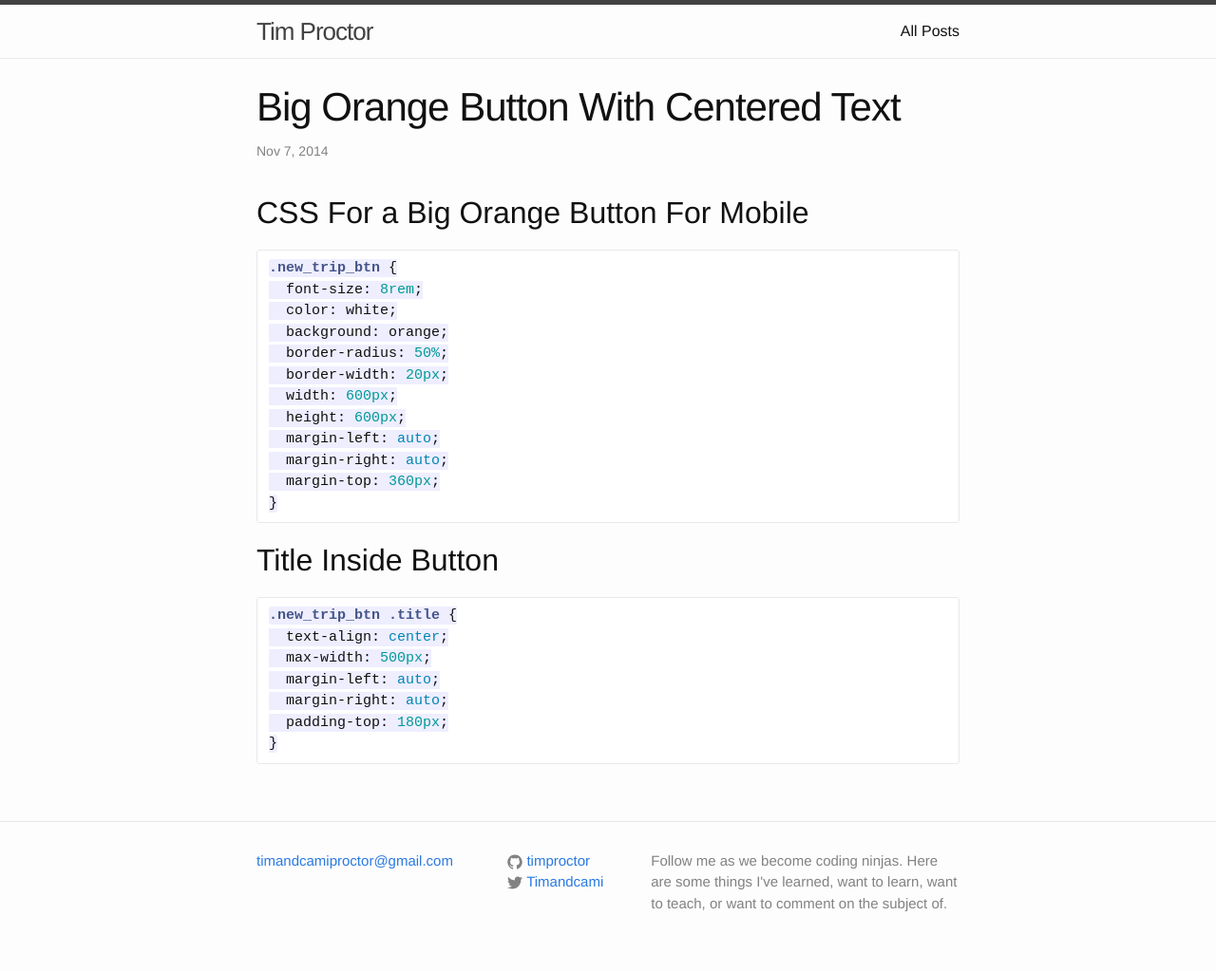
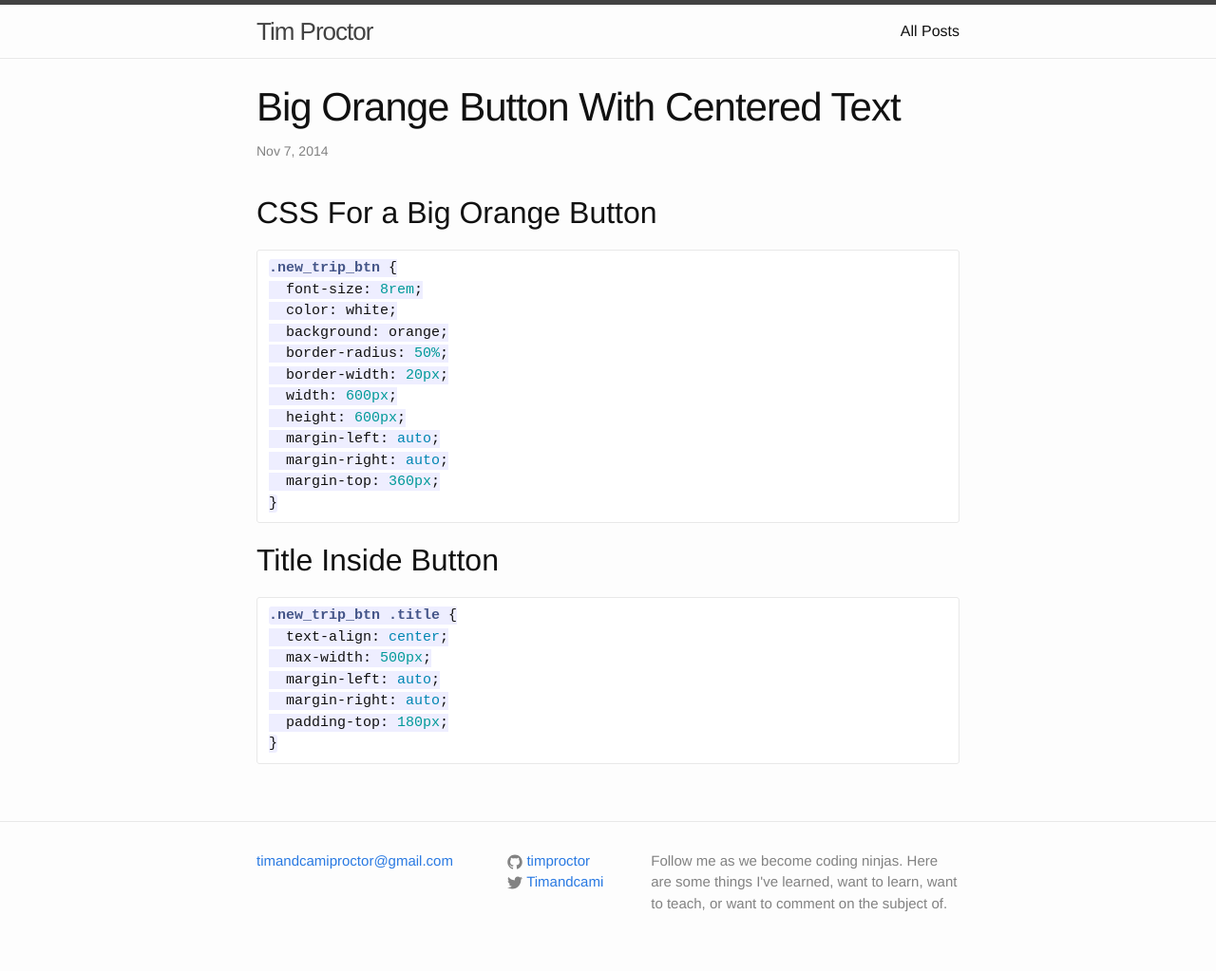
Before and after one commit to timproctor/timproctor.github.io, a Jekyll site: the page built from _posts/2014-11-07-big-orange-button-with-centered-text.markdown, in a window 1280 px wide. Shown: the whole page at 95% size. Built offline with Jekyll 4.4.1, drawn with Linux system fonts in a browser that asks for light colours.

Commit message:
edits to post

````diff
--- a/_posts/2014-11-07-big-orange-button-with-centered-text.markdown
+++ b/_posts/2014-11-07-big-orange-button-with-centered-text.markdown
@@ -2,10 +2,10 @@
 layout: post
 title: "Big Orange Button With Centered Text"
 date: 2014-11-07 09:46:32 -0700
-comments: true
 categories: css mobile
 ---
-## CSS For a Big Orange Button For Mobile
+
+## CSS For a Big Orange Button
 
 ```css
 .new_trip_btn {
@@ -21,7 +21,9 @@ categories: css mobile
   margin-top: 360px;
 }
 ```
+
 ## Title Inside Button
+
 
 ```css
 .new_trip_btn .title {
````
